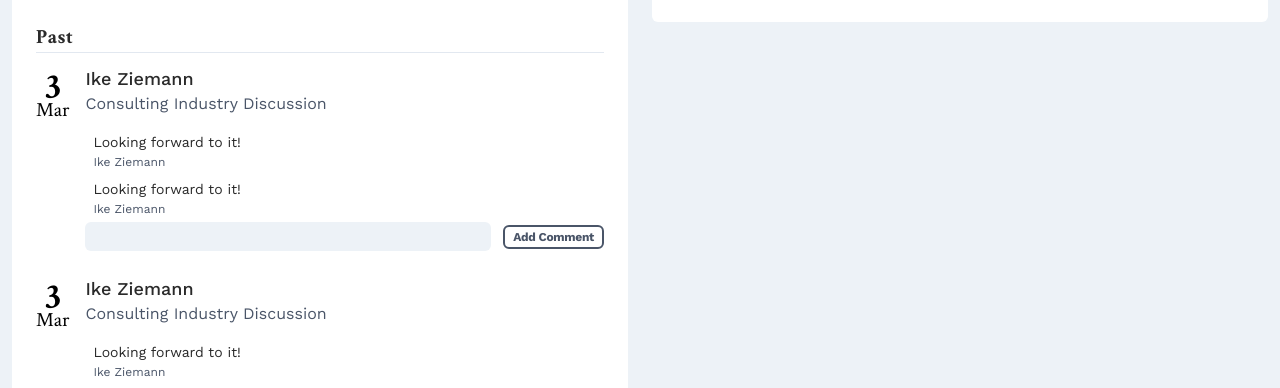
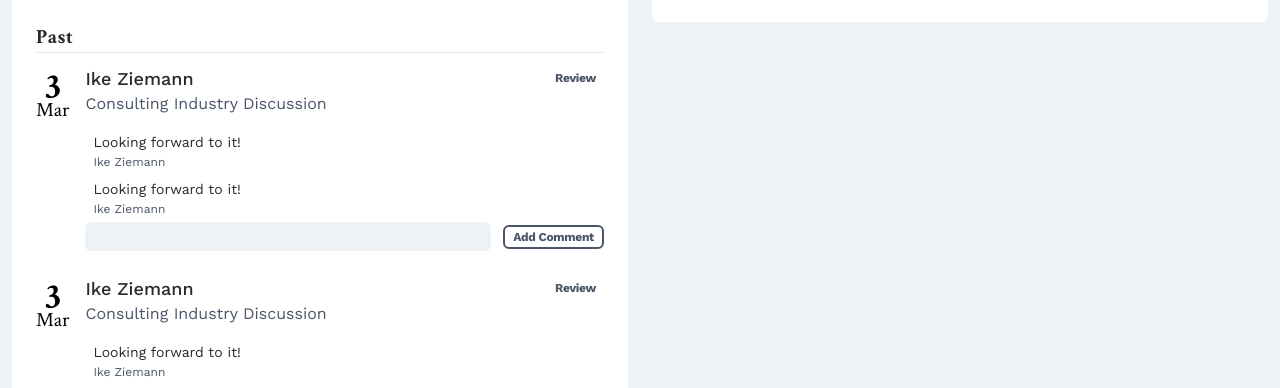
Before and after one commit to joseph-marques/scout, a React (Create React App) app in the folder frontend/: page /dashboard in a window 1280 px wide. Shown: the part 342-730 px from the top of the page. Built offline with nearby package versions, Linux system fonts and the light colour scheme; no server answers; sample sign-in values are in the browser's storage.

Commit message:
add changes with cors failure

```diff
--- a/frontend/src/components/Appointment.js
+++ b/frontend/src/components/Appointment.js
@@ -17,7 +17,7 @@ function Appointment(props) {
   const renderComments = () => {
     return props.comments.map(({ comment, author }, i) => {
       return (
-        <div className="flex flex-col py-1 pl-2">
+        <div key={i} className="flex flex-col py-1 pl-2">
           <span className="text-sm text-black">{comment}</span>
           <span className="text-xs text-gray-700">{`${author.firstName} ${author.lastName}`}</span>
         </div>
@@ -29,14 +29,27 @@ function Appointment(props) {
     <div className="flex items-start w-full">
       {formatDate()}
       <div className="py-3 flex flex-col w-full">
-        <div className="flex flex-col items-start justify-between pb-3">
-          <p className="text-black text-lg font-medium">{`${props.scout.firstName} ${props.scout.lastName}`}</p>
-          <p className="text-md text-gray-700">{props.service.title}</p>
+        <div className="flex justify-between">
+          <div className="flex flex-col items-start justify-between pb-3">
+            <p className="text-black text-lg font-medium">{`${props.scout.firstName} ${props.scout.lastName}`}</p>
+            <p className="text-md text-gray-700">{props.service.title}</p>
+          </div>
+          <div>
+            {/* TODO */}
+            {props.status === 'PAST' && (
+              <button
+                className="leading-none font-bold tracking-tight text-xs py-1 px-2 text-gray-700
+            hover:text-black hover:border-black ml-3"
+              >
+                Review
+              </button>
+            )}
+          </div>
         </div>
         {renderComments()}
         <form className="flex items-center content-center">
           <input
-            className="bg-gray-200 text-sm rounded-md py-1 flex-auto"
+            className="bg-gray-200 text-sm px-2 rounded-md py-1 flex-auto"
             type="text"
           />
           <button
--- a/frontend/src/components/ScoutListContainer.js
+++ b/frontend/src/components/ScoutListContainer.js
@@ -1,8 +1,9 @@
 import React from 'react';
+import gql from 'graphql-tag';
+import { useQuery } from '@apollo/react-hooks';
 import ScoutList from './ScoutList';
 
-function ScoutListContainer() {
-  const data = {
+const FAKE_DATA = {
   scouts: [
     {
       id: 1,
@@ -85,7 +86,38 @@ function ScoutListContainer() {
   ]
 };
 
-  return <ScoutList scouts={data.scouts} />;
+// TODO: Add search
+const SCOUTS_QUERY = gql`
+  {
+    scouts {
+      id
+      firstName
+      lastName
+      bio
+      roles {
+        title
+        institution
+        tenure
+      }
+      skills
+      rating {
+        rating
+        count
+      }
+    }
+  }
+`;
+
+function ScoutListContainer() {
+  const { loading, error, data } = useQuery(SCOUTS_QUERY);
+  if (loading) {
+    console.log('loading...');
+  }
+  if (error) {
+    console.log(`error: ${error}`);
+  }
+
+  return <ScoutList scouts={FAKE_DATA.scouts} />;
 }
 
 export default ScoutListContainer;
--- a/frontend/src/components/UserDashboard.js
+++ b/frontend/src/components/UserDashboard.js
@@ -60,8 +60,8 @@ const UserDashboard = props => {
       );
     }
 
-    return pastAppointments.map(appt => {
-      return <Appointment {...appt} />;
+    return pastAppointments.map((appt, i) => {
+      return <Appointment key={i} {...appt} />;
     });
   };
 
```
Lines whose indentation alone changed are shown as unchanged.
